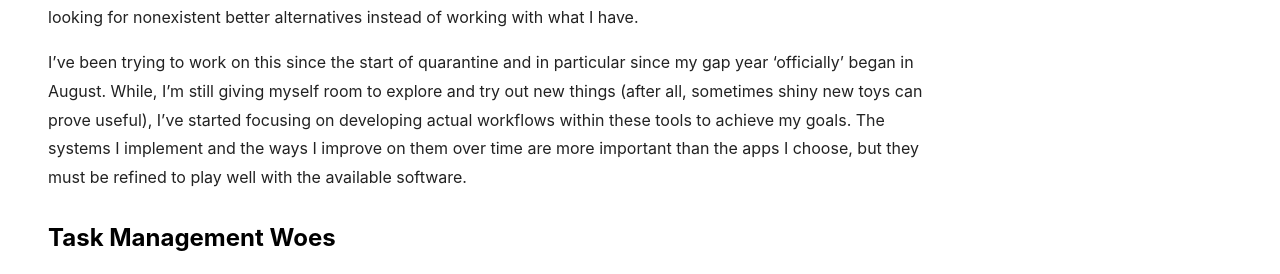
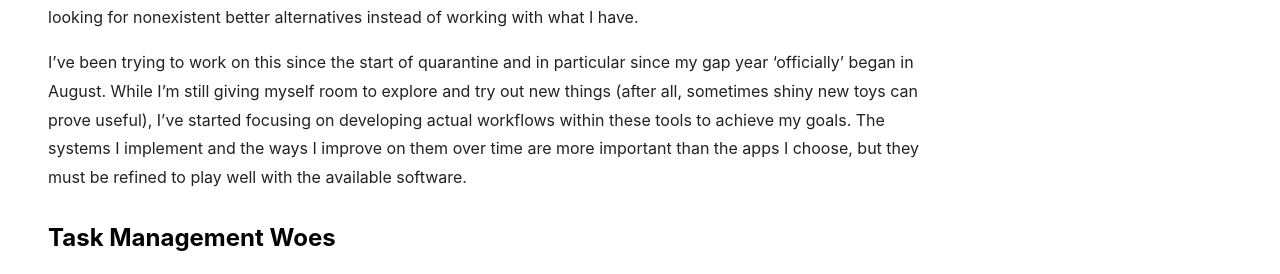
Before and after one commit to Nonameentered/nonameentered.github.io, a Jekyll site: the page built from _posts/2020-11-28-gap-year-updates-1-staying-productive.md, in a window 1280 px wide and 900 px high, scrolled down 414 px. Shown: the part 208-482 px from the top of the window. Built offline with Jekyll 4.4.1, drawn with Linux system fonts in a browser that asks for light colours; nearby versions of some CDN libraries; comment, search, counter and statistics services are not loaded.

Commit message:
fix comma

```diff
--- a/_posts/2020-11-28-gap-year-updates-1-staying-productive.md
+++ b/_posts/2020-11-28-gap-year-updates-1-staying-productive.md
@@ -15,7 +15,7 @@ A few weeks back, I wrote a private reflection recapping the events and changes
 ## Thoughts on Productivity
 Embracing OnePlus’ motto of “Never Settle,” I’ve constantly sought out new ideas or apps in a quest for improvements to my quality of life. When I do decide on an app or a system, it’s usually not long before I find something frustrating about it. Sometimes this works out and I find useful ideas for personal projects, like [Mindful.ly](https://devpost.com/software/mindful-ly/), [QuizDB for iOS](https://apps.apple.com/us/app/quizdb/id1439712679), [Flashcard Adder](flashcard.technaplex.com/), and an in-the-works e-book reader app. Other times, I end up spending more time looking for nonexistent better alternatives instead of working with what I have.
 
-I’ve been trying to work on this since the start of quarantine and in particular since my gap year ‘officially’ began in August. While, I’m still giving myself room to explore and try out new things (after all, sometimes shiny new toys can prove useful), I’ve started focusing on developing actual workflows within these tools to achieve my goals. The systems I implement and the ways I improve on them over time are more important than the apps I choose, but they must be refined to play well with the available software.
+I’ve been trying to work on this since the start of quarantine and in particular since my gap year ‘officially’ began in August. While I’m still giving myself room to explore and try out new things (after all, sometimes shiny new toys can prove useful), I’ve started focusing on developing actual workflows within these tools to achieve my goals. The systems I implement and the ways I improve on them over time are more important than the apps I choose, but they must be refined to play well with the available software.
 
 ### Task Management Woes
 
```
